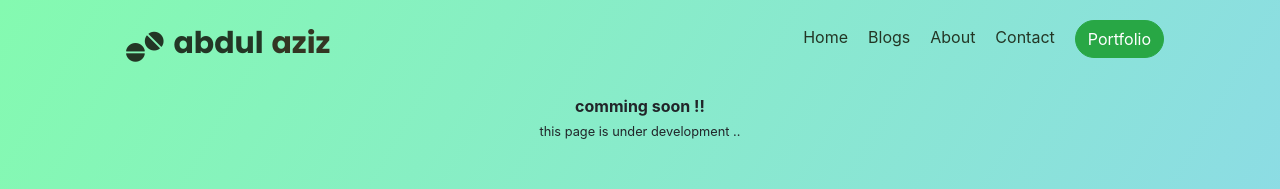
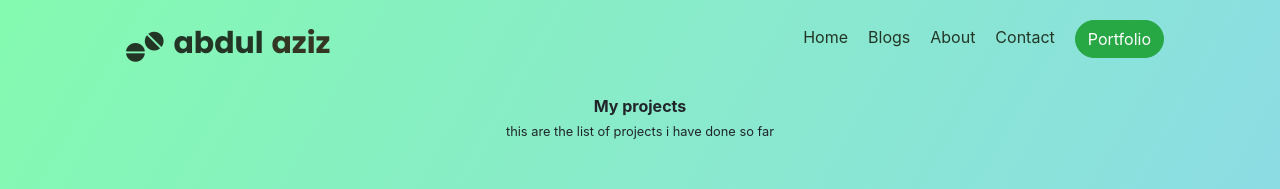
Before and after one commit to olinga-abdulaziz/live-project, a React (Create React App) app: page /blogs in a window 1280 px wide. Shown: the top 189 px of the page. Built offline with nearby package versions, Linux system fonts and the light colour scheme; a web font is replaced by a local one.

Commit message:
blog file edit

```diff
--- a/src/Pages/Blogs.jsx
+++ b/src/Pages/Blogs.jsx
@@ -19,8 +19,8 @@ function Blogs() {
       <meta name="twitter:image" content="https://media-exp1.licdn.com/dms/image/C4D22AQFKQBvMYCQC9w/feedshare-shrink_2048_1536/0/1635775551216?e=1639008000&v=beta&t=A3zRAIMxjOy19on7goNh6Aba9uZgumNbKpff0LG9I8w" />
 
     </Helmet>
-        <center><strong>comming soon !!</strong></center>
-        <center><small>this page is under development ..</small></center>
+        <center><strong>My projects</strong></center>
+        <center><small>this are the list of projects i have done so far</small></center>
     </div> );
 }
 
```
